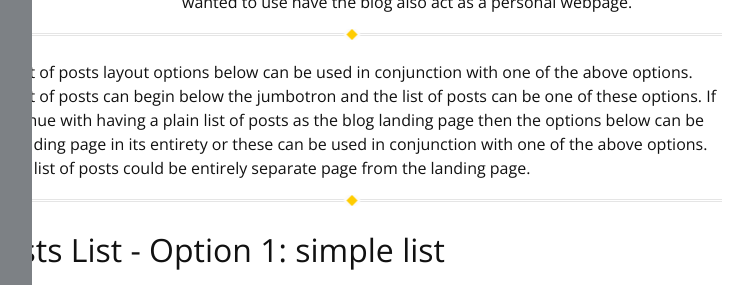
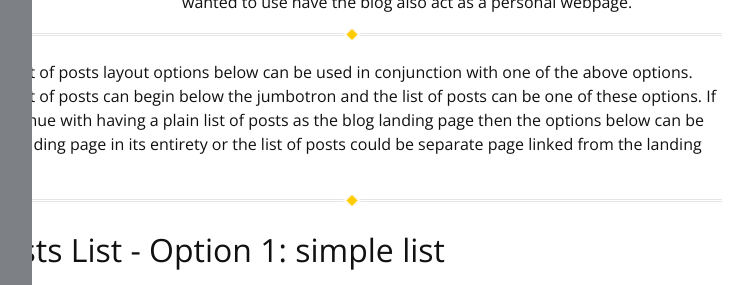
Before and after one commit to swimmingbean/swimmingbean.github.io, a Jekyll site: the page built from _posts/2018-12-22-landing-page-ideas.md, in a window 1280 px wide and 900 px high, scrolled down 647 px, cut to the strip 199-484 px from the top of the window. Shown: the whole strip, without its empty margins (288-1041 px from the left). Built offline with Jekyll 4.4.1, drawn with Linux system fonts in a browser that asks for light colours.

Commit message:
fix wording in landing page post

```diff
--- a/_posts/2018-12-22-landing-page-ideas.md
+++ b/_posts/2018-12-22-landing-page-ideas.md
@@ -17,7 +17,7 @@ expresses the my main message and have a single "call to action" button undernea
 
 * * *
 
-The list of posts layout options below can be used in conjunction with one of the above options. The list of posts can begin below the jumbotron and the list of posts can be one of these options. If I continue with having a plain list of posts as the blog landing page then the options below can be the landing page in its entirety or these can be used in conjunction with one of the above options. Or the list of posts could be entirely separate page from the landing page.
+The list of posts layout options below can be used in conjunction with one of the above options. The list of posts can begin below the jumbotron and the list of posts can be one of these options. If I continue with having a plain list of posts as the blog landing page then the options below can be the landing page in its entirety or the list of posts could be separate page linked from the landing page.
 
 * * *
 
```
